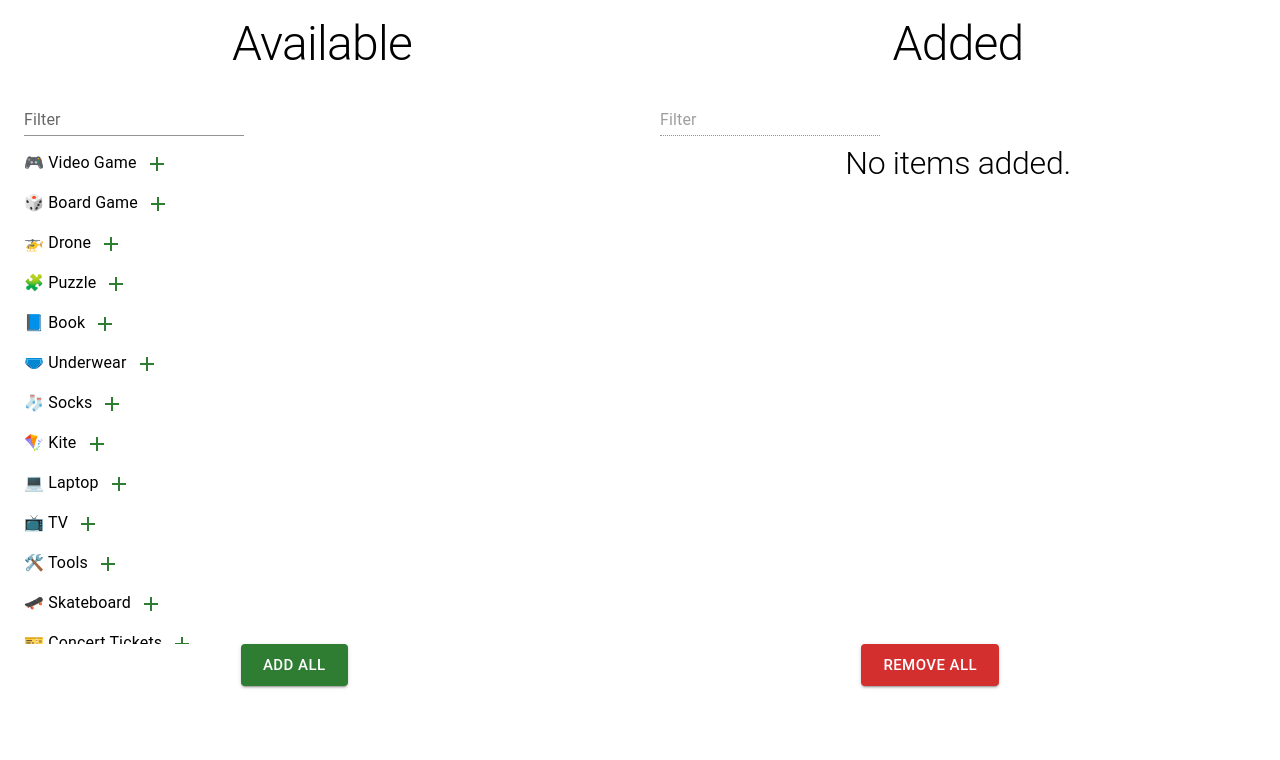
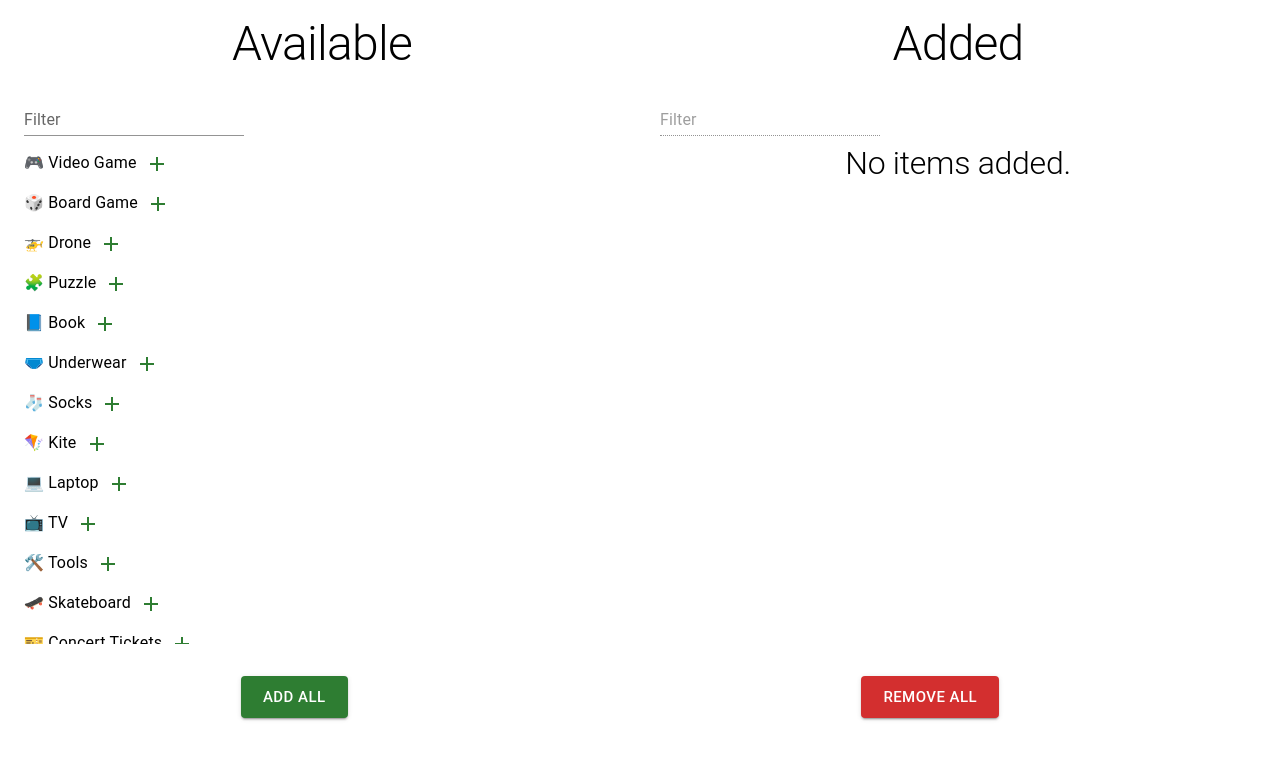
Before and after one commit to TerrenceMM2/MyChristmasList, a React (Create React App) app: page / in a window 1280 px wide. Shown: the top 760 px of the page. Built offline with nearby package versions, Linux system fonts and the light colour scheme.

Commit message:
style: add top margin to global butons

```diff
--- a/src/components/ListContainer.jsx
+++ b/src/components/ListContainer.jsx
@@ -54,7 +54,11 @@ const ListContainer = () => {
           handleDeleteItem={handleDeleteItem}
         />
       </Grid>
-      <Grid container direction="row" justifyContent="space-around">
+      <Grid
+        container
+        direction="row"
+        justifyContent="space-around"
+        sx={{ marginTop: "2rem" }}>
         <Button
           variant="contained"
           color="success"
```
